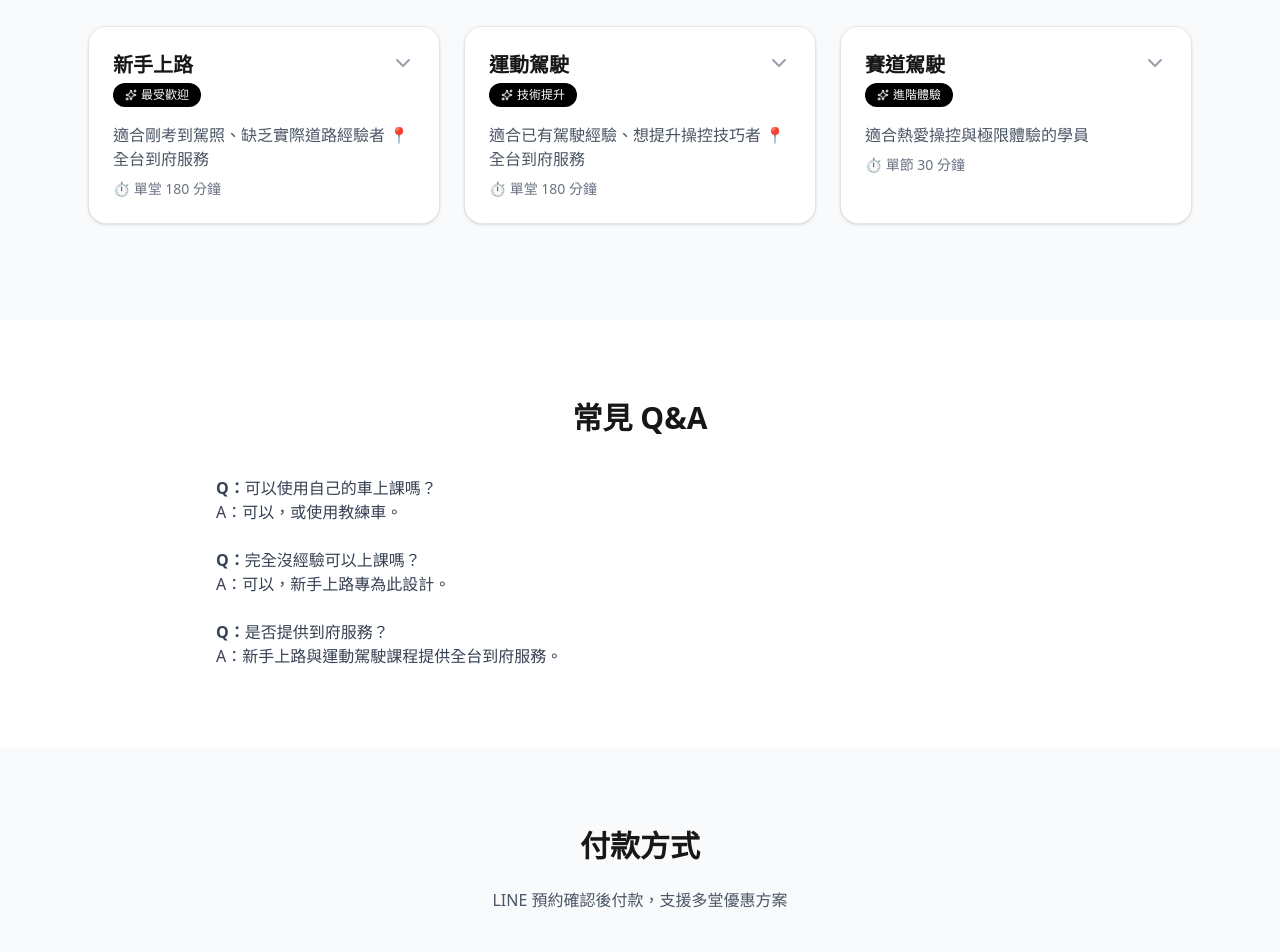
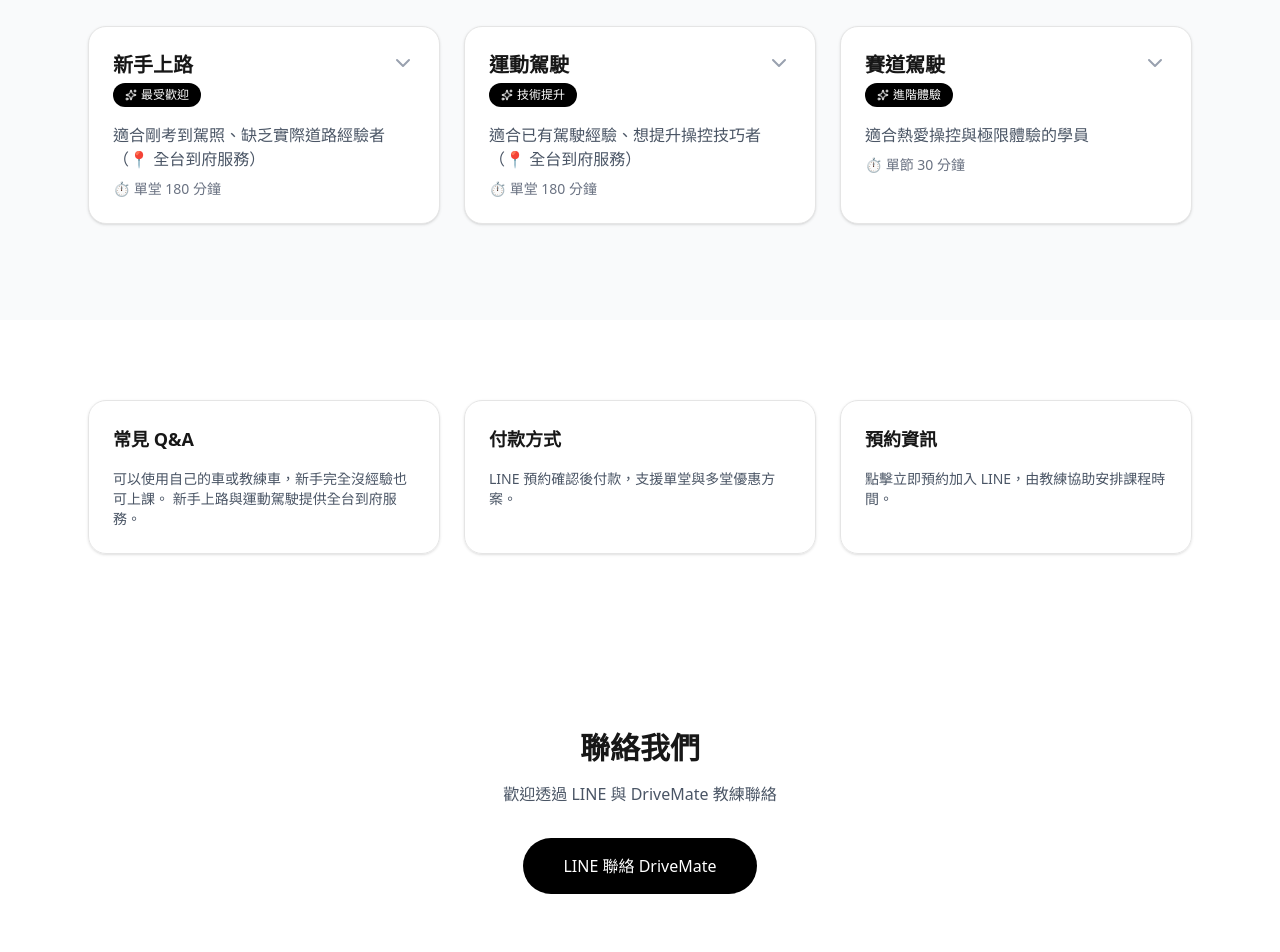
Before and after one commit to laurelke/drivemate-web, a Next.js app: page / in a window 1280 px wide. Shown: the part 1140-2092 px from the top of the page. Built offline with nearby package versions, Linux system fonts and the light colour scheme.

Commit message:
add course introduction cards

```diff
--- a/app/page.tsx
+++ b/app/page.tsx
@@ -14,7 +14,7 @@ export default function HomePage() {
       key: 'beginner',
       title: '新手上路',
       badge: '最受歡迎',
-      summary: '適合剛考到駕照、缺乏實際道路經驗者 📍全台到府服務',
+      summary: '適合剛考到駕照、缺乏實際道路經驗者（📍 全台到府服務）',
       detail:
         '基本控制、市區道路駕駛、各類停車技巧，建立正確車感與駕駛信心。',
       duration: '單堂 180 分鐘',
@@ -28,7 +28,7 @@ export default function HomePage() {
       key: 'advanced',
       title: '運動駕駛',
       badge: '技術提升',
-      summary: '適合已有駕駛經驗、想提升操控技巧者 📍全台到府服務',
+      summary: '適合已有駕駛經驗、想提升操控技巧者（📍 全台到府服務）',
       detail:
         '學習掌握車輛荷重轉移、方向盤操作、山路駕駛路線選擇與實戰應用。',
       duration: '單堂 180 分鐘',
@@ -43,8 +43,7 @@ export default function HomePage() {
       title: '賽道駕駛',
       badge: '進階體驗',
       summary: '適合熱愛操控與極限體驗的學員',
-      detail:
-        '封閉場地練習彎道技巧、制動控制與安全極限判斷。',
+      detail: '封閉場地練習彎道技巧、制動控制與安全極限判斷。',
       duration: '單節 30 分鐘',
       pricing: [{ label: '4 節', price: '$12,000' }],
     },
@@ -88,7 +87,7 @@ export default function HomePage() {
       <section className="bg-white py-20">
         <div className="mx-auto max-w-6xl px-6">
           <h2 className="mb-12 text-center text-3xl font-bold">
-            為什麼選擇 DriveMate 道路駕駛課程？
+            為什麼選擇 DriveMate 道路駕駛教練？
           </h2>
 
           <div className="grid gap-6 md:grid-cols-3">
@@ -173,30 +172,40 @@ export default function HomePage() {
         </div>
       </section>
 
-      {/* FAQ */}
+      {/* FAQ / Pricing / Reservation Info Cards */}
       <section id="courses" className="bg-white py-20">
-        <div className="mx-auto max-w-4xl px-6">
-          <h2 className="mb-10 text-center text-3xl font-bold">常見 Q&A</h2>
+        <div className="mx-auto max-w-6xl px-6">
+          <div className="grid gap-6 md:grid-cols-3">
+            <div className="rounded-2xl border p-6 shadow-sm">
+              <h3 className="mb-4 text-lg font-semibold">常見 Q&A</h3>
+              <p className="text-gray-600 text-sm">
+                可以使用自己的車或教練車，新手完全沒經驗也可上課。
+                新手上路與運動駕駛提供全台到府服務。
+              </p>
+            </div>
 
-          <div className="space-y-6 text-gray-700">
-            <p><strong>Q：</strong>可以使用自己的車上課嗎？<br />A：可以，或使用教練車。</p>
-            <p><strong>Q：</strong>完全沒經驗可以上課嗎？<br />A：可以，新手上路專為此設計。</p>
-            <p><strong>Q：</strong>是否提供到府服務？<br />A：新手上路與運動駕駛課程提供全台到府服務。</p>
+            <div className="rounded-2xl border p-6 shadow-sm">
+              <h3 className="mb-4 text-lg font-semibold">付款方式</h3>
+              <p className="text-gray-600 text-sm">
+                LINE 預約確認後付款，支援單堂與多堂優惠方案。
+              </p>
+            </div>
+
+            <div className="rounded-2xl border p-6 shadow-sm">
+              <h3 className="mb-4 text-lg font-semibold">預約資訊</h3>
+              <p className="text-gray-600 text-sm">
+                點擊立即預約加入 LINE，由教練協助安排課程時間。
+              </p>
+            </div>
           </div>
         </div>
-      </section>
-
-      {/* Pricing */}
-      <section id="pricing" className="bg-gray-50 py-20 text-center">
-        <h2 className="mb-6 text-3xl font-bold">付款方式</h2>
-        <p className="text-gray-600">LINE 預約確認後付款，支援多堂優惠方案</p>
       </section>
 
       {/* Contact */}
       <section id="contact" className="bg-white py-24 text-center">
         <h2 className="mb-4 text-3xl font-bold">聯絡我們</h2>
         <p className="mb-8 text-gray-600">
-          歡迎透過 LINE 與 DriveMate 聯絡
+          歡迎透過 LINE 與 DriveMate 教練聯絡
         </p>
         <a
           href={LINE_LINK}
```
